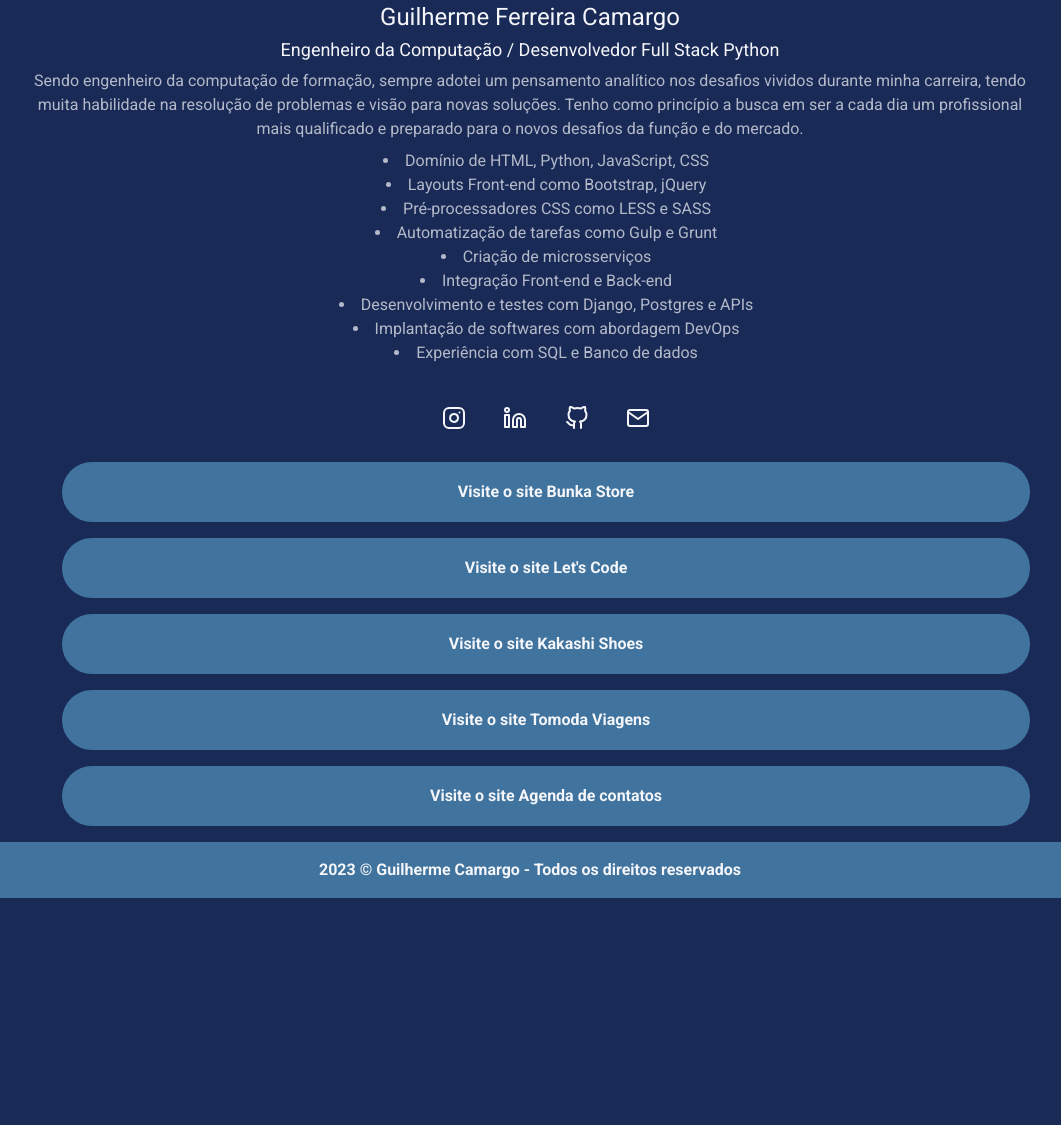
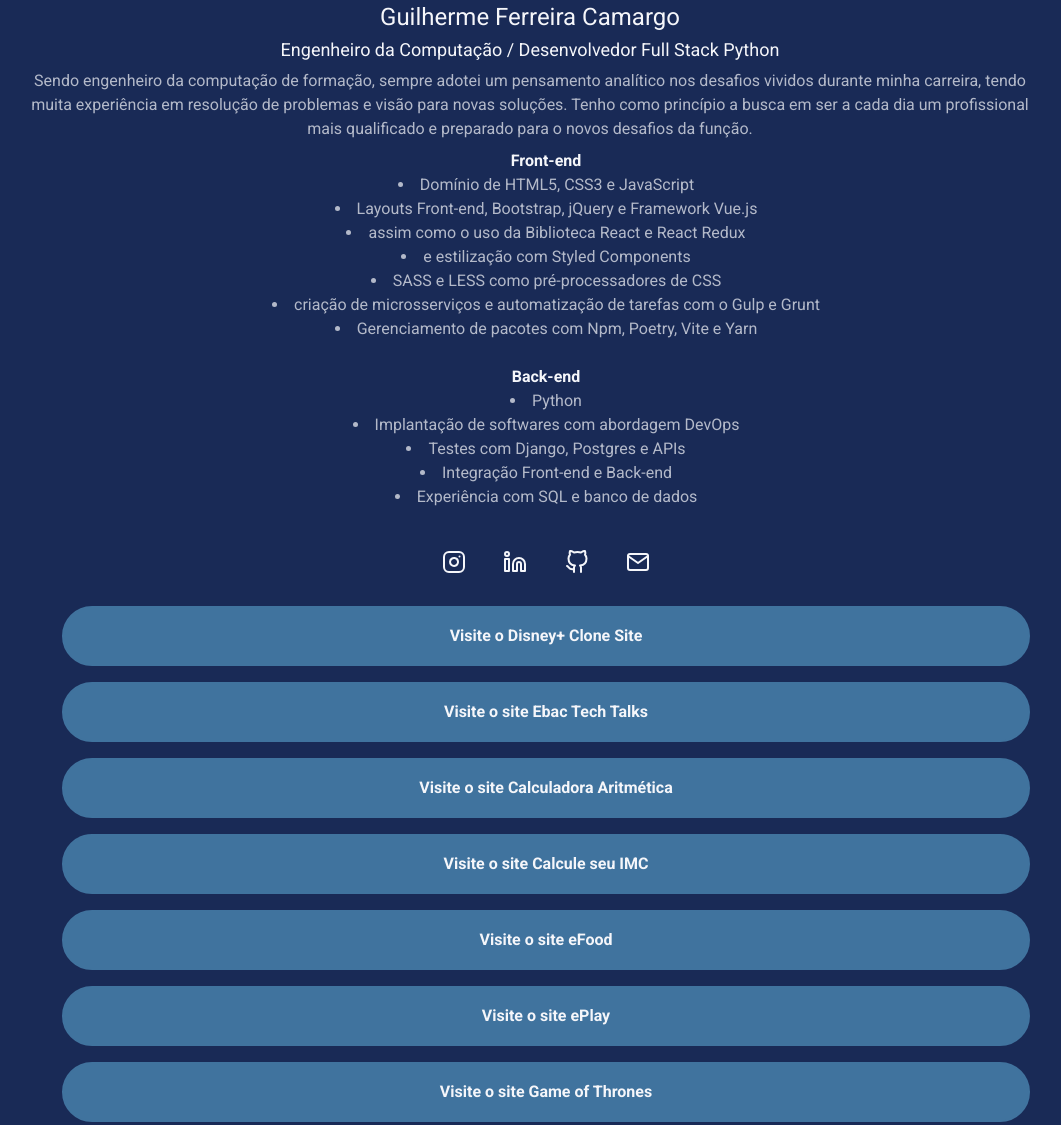
Before and after one commit to guicamargo19/about_page_less, a website: page index.html in a window 1280 px wide. Shown: the part 180-1305 px from the top of the page, without its empty margins (110-1171 px from the left). Before the commit the page ends 1078 px from the top, so only its background shows below. Drawn offline with nearby package versions, Linux system fonts and the light colour scheme; files that its build step writes are made by us from their sources.

Commit message:
Atualizado conteúdo do Index.html e README.md

```diff
--- a/index.html
+++ b/index.html
@@ -4,7 +4,7 @@
     <meta charset="UTF-8">
     <meta name="viewport" content="width=device-width, initial-scale=1.0">
     <meta name="description" content="LESS Module project">
-    <title>Guilherme Camargo</title>
+    <title>Portfólio Guilherme Camargo</title>
     <link rel="preconnect" href="https://fonts.googleapis.com">
     <link rel="preconnect" href="https://fonts.gstatic.com" crossorigin>
     <link href="https://fonts.googleapis.com/css2?family=Roboto:wght@400;700&display=swap" rel="stylesheet">
@@ -21,19 +21,24 @@
                 <h2 class="profile-bio-subtitle">Engenheiro da Computação / Desenvolvedor Full Stack Python</h2>
                 <p class="profile-bio-description">
                     Sendo engenheiro da computação de formação, sempre adotei um pensamento analítico nos desafios vividos durante minha carreira,
-                    tendo muita habilidade na resolução de problemas e visão para novas soluções. Tenho como princípio a busca em ser a cada dia
-                    um profissional mais qualificado e preparado para o novos desafios da função e do mercado.
+                    tendo muita experiência em resolução de problemas e visão para novas soluções. Tenho como princípio a busca em ser a cada dia
+                    um profissional mais qualificado e preparado para o novos desafios da função.
                 </p>
                 <ul class="skills">
-                    <li>Domínio de HTML, Python, JavaScript, CSS</li>
-                    <li>Layouts Front-end como Bootstrap, jQuery</li>
-                    <li>Pré-processadores CSS como LESS e SASS</li>
-                    <li>Automatização de tarefas como Gulp e Grunt</li>
-                    <li>Criação de microsserviços</li>
+                    <strong>Front-end</strong>
+                    <li>Domínio de HTML5, CSS3 e JavaScript</li>
+                    <li>Layouts Front-end, Bootstrap, jQuery e Framework Vue.js</li>
+                    <li>assim como o uso da Biblioteca React e React Redux</li>
+                    <li> e estilização com Styled Components</li>
+                    <li>SASS e LESS como pré-processadores de CSS</li>
+                    <li>criação de microsserviços e automatização de tarefas com o Gulp e Grunt</li>
+                    <li>Gerenciamento de pacotes com Npm, Poetry, Vite e Yarn</li><br/>
+                    <strong>Back-end</strong>
+                    <li>Python</li>
+                    <li>Implantação de softwares com abordagem DevOps</li>
+                    <li>Testes com Django, Postgres e APIs</li>
                     <li>Integração Front-end e Back-end</li>
-                    <li>Desenvolvimento e testes com Django, Postgres e APIs</li>
-                    <li>Implantação de softwares com abordagem DevOps</li>
-                    <li>Experiência com SQL e Banco de dados</li>
+                    <li>Experiência com SQL e banco de dados</li>
                 </ul>
             </div>
         </header>
@@ -64,19 +69,25 @@
         <nav>
             <ul class="projects-list">
                 <li class="projects-list-item">
-                    <a href="https://site-bunka-store.vercel.app/" target="_blank">Visite o site Bunka Store</a>
+                    <a href="https://clone-disneyplus-ashy-mu.vercel.app/" target="_blank">Visite o Disney+ Clone Site</a>
                 </li>
                 <li class="projects-list-item">
-                    <a href="https://site-lets-code.vercel.app/" target="_blank">Visite o site Let's Code</a>
+                    <a href="https://ebac-tech-talks-alpha-black.vercel.app/" target="_blank">Visite o site Ebac Tech Talks</a>
                 </li>
                 <li class="projects-list-item">
-                    <a href="https://site-kakashi-shoes.vercel.app/" target="_blank">Visite o site Kakashi Shoes</a>
+                    <a href="https://calculadora-vue-omega-sooty.vercel.app/" target="_blank">Visite o site Calculadora Aritmética</a>
                 </li>
                 <li class="projects-list-item">
-                    <a href="https://site-tomoda-viagens.vercel.app/" target="_blank">Visite o site Tomoda Viagens</a>
+                    <a href="https://imc-react-gray-rho.vercel.app/" target="_blank">Visite o site Calcule seu IMC</a>
                 </li>
                 <li class="projects-list-item">
-                    <a href="https://agenda-contatos-beige.vercel.app/" target="_blank">Visite o site Agenda de contatos</a>
+                    <a href="https://efood-two-beta.vercel.app/" target="_blank">Visite o site eFood</a>
+                </li>
+                <li class="projects-list-item">
+                    <a href="https://eplay-nu.vercel.app/" target="_blank">Visite o site ePlay</a>
+                </li>
+                <li class="projects-list-item">
+                    <a href="https://game-of-thrones-site.vercel.app/" target="_blank">Visite o site Game of Thrones</a>
                 </li>
             </ul>
         </nav>
```
Also changed, not shown: README.md, 3 other files.
